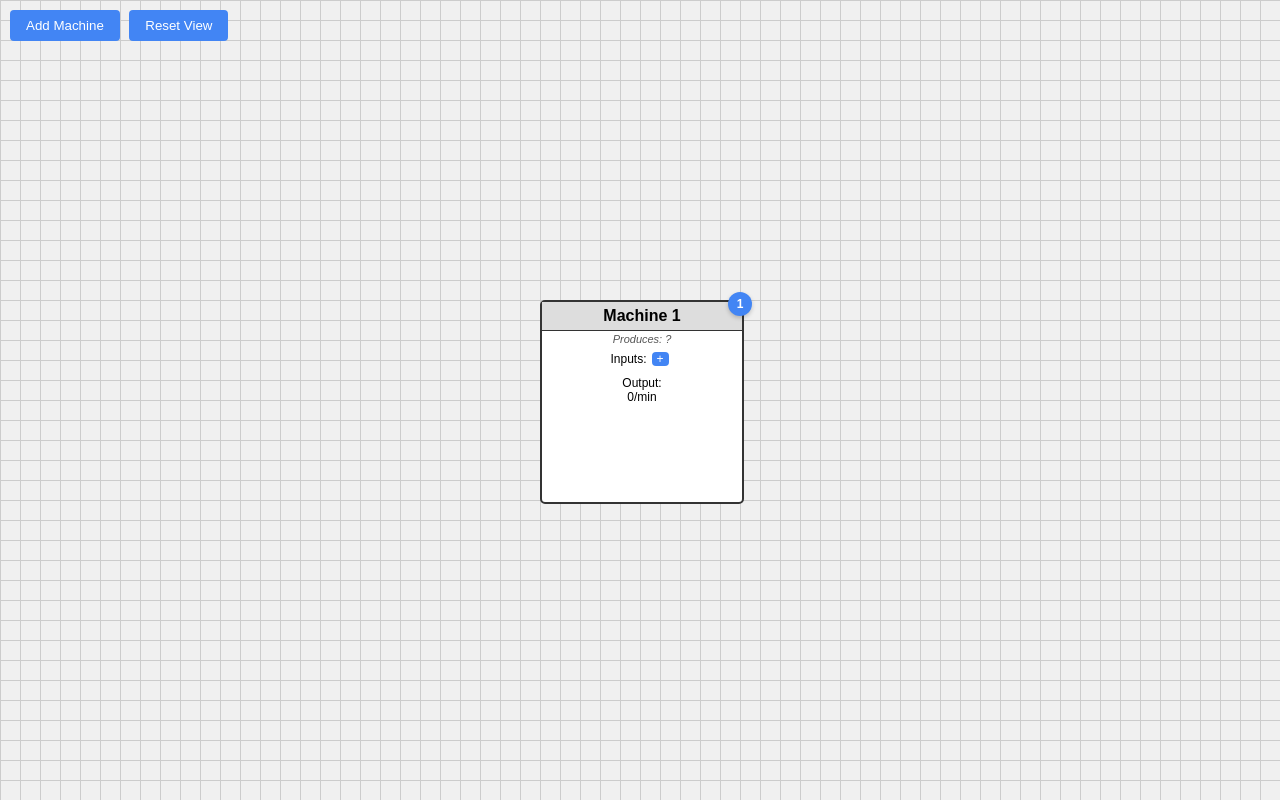
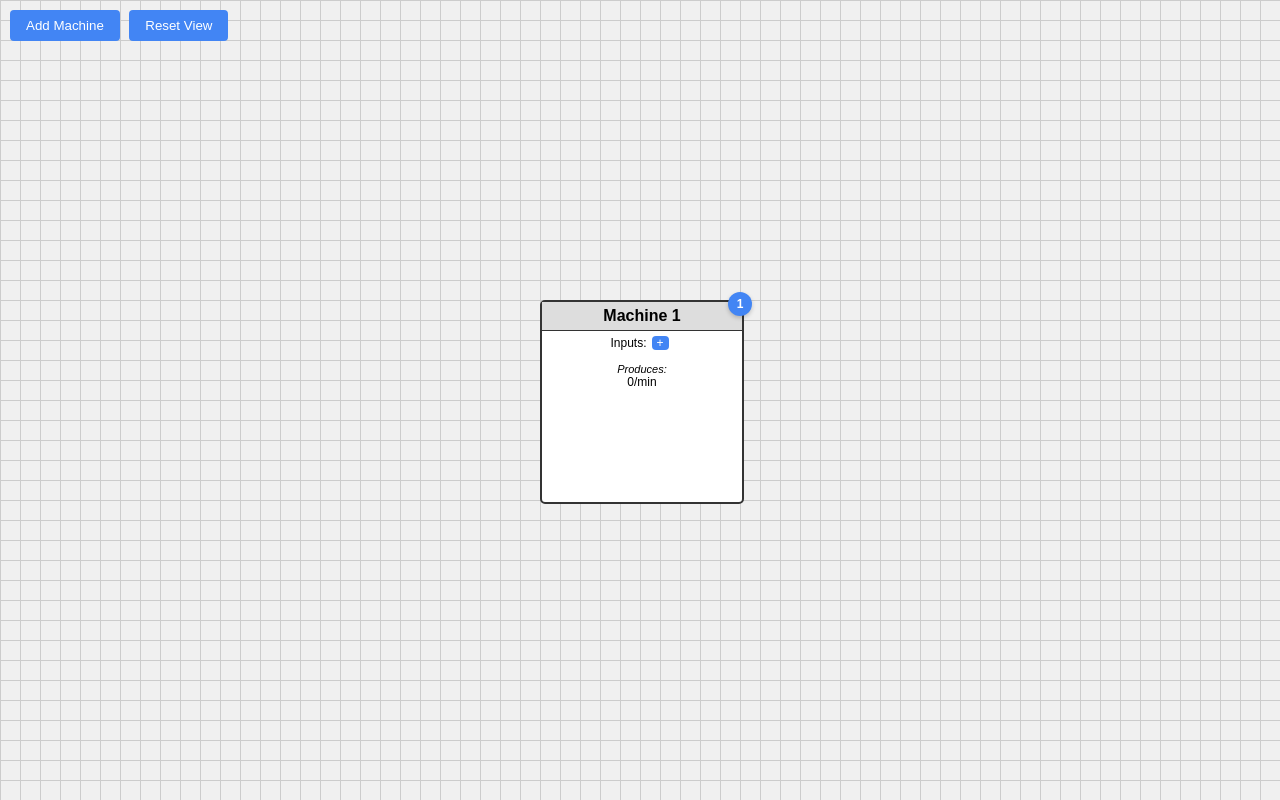
Before and after one commit to TheoGibbons/crafting-calc, a PHP site: page / in a window 1280 px wide. Run offline with PHP 8.4, Linux system fonts and the light colour scheme.

Commit message:
Starting to combine the output and produces machine sections

```diff
--- a/index.php
+++ b/index.php
@@ -83,15 +83,6 @@
             flex-direction: column;
             align-items: center;
             width: 100%;
-        }
-
-        .machine-item {
-            font-size: 11px;
-            font-style: italic;
-            text-align: center;
-            padding: 2px 0;
-            color: #555;
-            overflow: hidden;
         }
 
         .context-menu {
@@ -343,20 +334,6 @@
                 });
                 machine.appendChild(countBadge);
 
-                // Add item output field
-                const itemOutput = document.createElement('div');
-                itemOutput.className = 'machine-item';
-                itemOutput.textContent = 'Produces: ?';
-                itemOutput.title = "Click to set output item";
-                // Add click to set output item
-                itemOutput.addEventListener('click', (e) => {
-                    e.stopPropagation();
-                    const machineId = parseInt(machine.dataset.id);
-                    const machineObj = machines.find(m => m.id === machineId);
-                    setOutputItem(machineObj);
-                });
-                machine.appendChild(itemOutput);
-
                 // Add rates section for machine inputs and outputs
                 const rates = document.createElement('div');
                 rates.className = 'machine-rates';
@@ -403,15 +380,35 @@
                 const output = document.createElement('div');
                 output.className = 'output-container';
 
-                const outputLabel = document.createElement('span');
-                outputLabel.textContent = 'Output:';
+                // Create output details section
+                const outputDetails = document.createElement('div');
+                outputDetails.className = 'output-details';
+                outputDetails.style.display = 'flex';
+                outputDetails.style.flexDirection = 'column';
+                outputDetails.style.alignItems = 'center';
+                outputDetails.style.margin = '3px 0';
 
+                // Create item name element (clickable to edit)
+                const outputItem = document.createElement('div');
+                outputItem.className = 'output-item';
+                outputItem.textContent = 'Produces:';
+                outputItem.title = "Click to set output item";
+                outputItem.style.cursor = 'pointer';
+                outputItem.style.fontSize = '11px';
+                outputItem.style.fontStyle = 'italic';
+                outputItem.addEventListener('click', (e) => {
+                    e.stopPropagation();
+                    const machineId = parseInt(machine.dataset.id);
+                    const machineObj = machines.find(m => m.id === machineId);
+                    setOutputItem(machineObj);
+                });
+
+                // Create rate element (clickable to edit)
                 const outputRate = document.createElement('span');
                 outputRate.className = 'output-rate';
                 outputRate.textContent = '0/min';
                 outputRate.title = "Click to set output rate";
-
-                // Add click event to output rate
+                outputRate.style.cursor = 'pointer';
                 outputRate.addEventListener('click', (e) => {
                     e.stopPropagation();
                     const machineId = parseInt(machine.dataset.id);
@@ -419,8 +416,13 @@
                     setOutputRate(machineObj);
                 });
 
-                output.appendChild(outputLabel);
-                output.appendChild(outputRate);
+                // Add elements to output details
+                outputDetails.appendChild(outputItem);
+                outputDetails.appendChild(outputRate);
+
+                // Add output details to output container
+                output.appendChild(outputDetails);
+
                 rates.appendChild(output);
 
                 machine.appendChild(rates);
@@ -725,39 +727,6 @@
                     placeholder.className = 'no-inputs-message';
                     inputsList.appendChild(placeholder);
                 }
-            }
-
-            // Edit an existing input item
-            function editInputItem(machine, itemName) {
-                const currentRate = machine.inputItems[itemName];
-
-                // Ask for new name
-                const newName = prompt(`Edit input item name:`, itemName);
-                if (newName === null) return; // User cancelled
-
-                // Ask for new rate
-                const rateInput = prompt(`Enter consumption rate for ${newName} (items/min):`, currentRate);
-                const newRate = parseFloat(rateInput);
-
-                if (isNaN(newRate) || newRate <= 0) {
-                    alert('Please enter a valid positive number for the rate');
-                    return;
-                }
-
-                // If the name changed, delete the old entry and add a new one
-                if (newName.trim() !== itemName) {
-                    delete machine.inputItems[itemName];
-                }
-
-                // Update with new values
-                machine.inputItems[newName.trim()] = newRate;
-
-                // Update total input rate
-                machine.inputRate = Object.values(machine.inputItems).reduce((sum, rate) => sum + rate, 0);
-
-                // Update the display
-                updateMachineInputItemsDisplay(machine);
-                updateMachineStatus();
             }
 
             // Edit an input item name only
@@ -1079,23 +1048,6 @@
                 }
             }
 
-            // Set input rate for a machine
-            function setInputRate(machine) {
-                const input = prompt('Enter max consumption rate per machine (items/min):', machine.inputRate);
-                const rate = parseFloat(input);
-
-                if (!isNaN(rate) && rate >= 0) {
-                    machine.inputRate = rate;
-
-                    // Update rate display
-                    const rateDisplay = machine.element.querySelector('.machine-rates div:nth-child(1) span:nth-child(2)');
-                    const totalRate = (rate * machine.count).toFixed(1);
-                    rateDisplay.textContent = `${totalRate}/min`;
-
-                    updateMachineStatus();
-                }
-            }
-
             // Delete a machine
             function deleteMachine(machine) {
                 // First, delete all connected links
```
